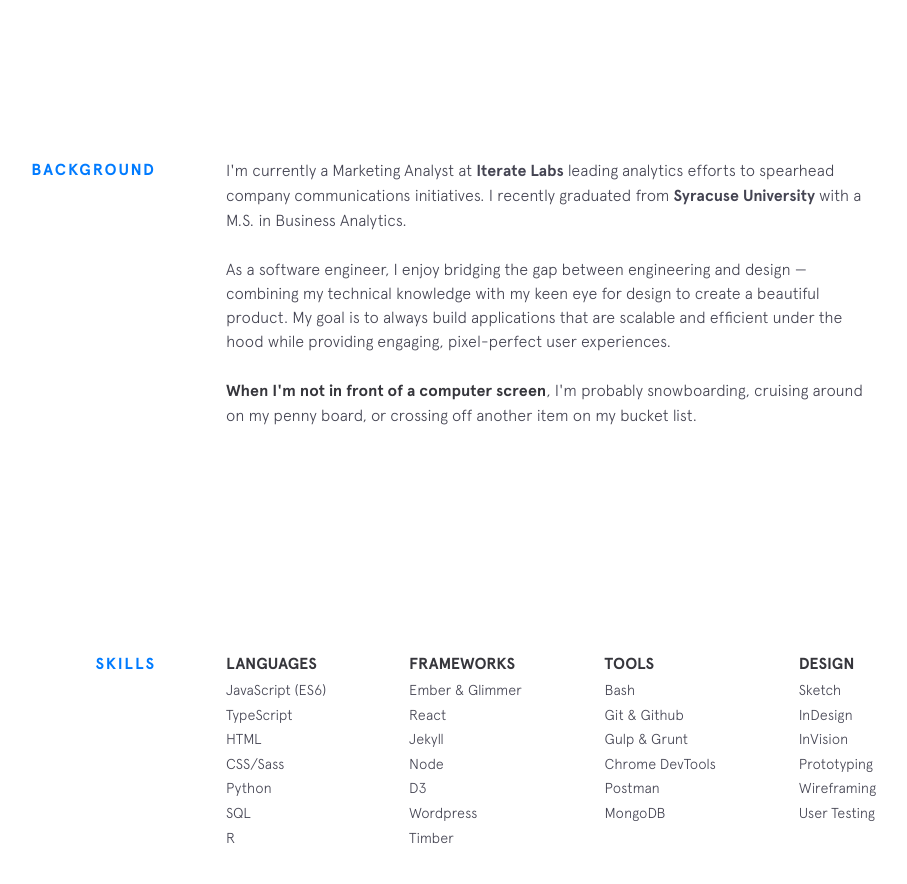
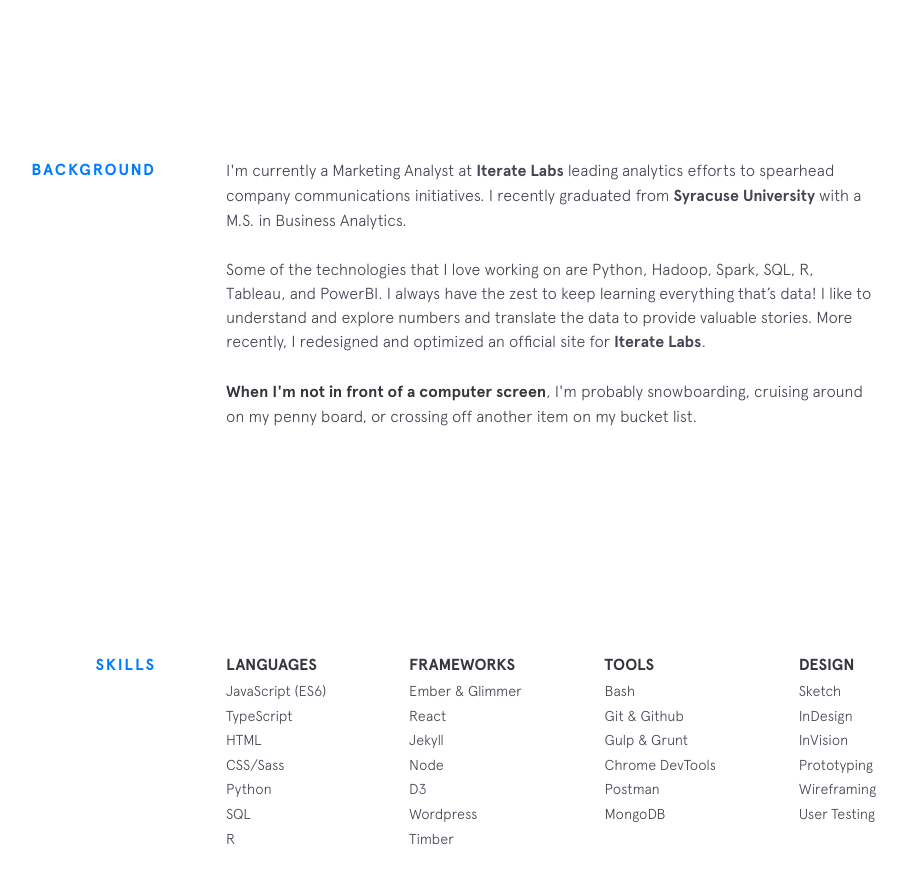
Before and after one commit to harper-he/harper-he.github.io, a Jekyll site: the page built from index.html, in a window 1280 px wide and 900 px high, scrolled down 842 px. Shown: the top 884 px of the window, without its empty margins (224-1131 px from the left). Built offline with Jekyll 4.4.1, drawn with Linux system fonts in a browser that asks for light colours; nearby versions of some CDN libraries.

Commit message:
Update background.html

```diff
--- a/_includes/background.html
+++ b/_includes/background.html
@@ -8,9 +8,9 @@
     </p>
 
     <p>
-      As a software engineer, I enjoy bridging the gap between engineering and design &mdash; combining my technical knowledge
-      with my keen eye for design to create a beautiful product. My goal is to always build applications that are scalable
-      and efficient under the hood while providing engaging, pixel-perfect user experiences.
+      Some of the technologies that I love working on are Python, Hadoop, Spark, SQL, R, Tableau, and PowerBI.
+      I always have the zest to keep learning everything that’s data! I like to understand and explore numbers and translate the data to provide valuable stories.
+      More recently, I redesigned and optimized an official site for <a class="underline-link" href="https://iteratelabs.co/" target="_blank">Iterate Labs</a>.
     </p>
 
     <p>
```
